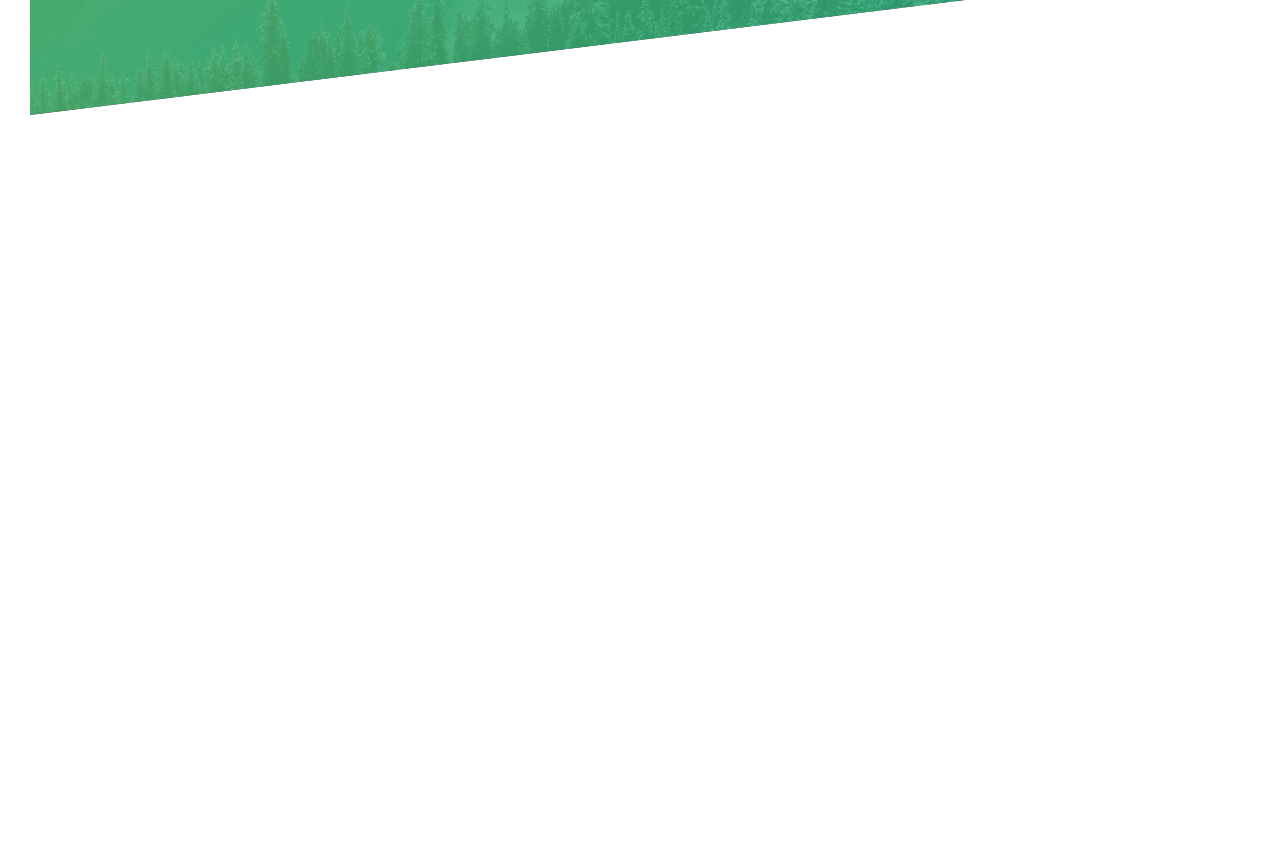
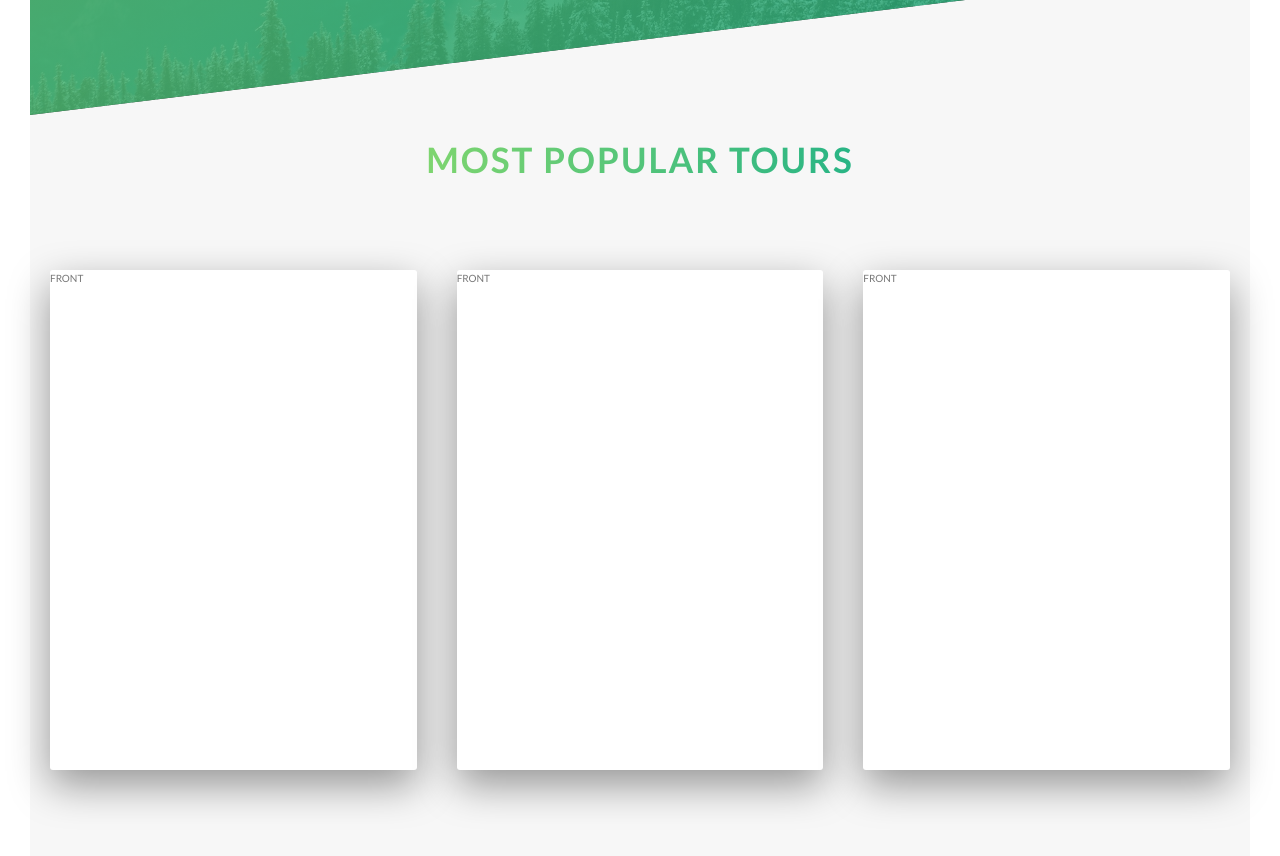
Before and after one commit to DenisPepper/jonas-css-natours, a React (Vite) app: page / in a window 1280 px wide. Shown: the part 2220-3076 px from the top of the page. Before the commit the page ends 2335 px from the top, so only its background shows below. Built offline with nearby package versions, Linux system fonts and the light colour scheme.

Commit message:
Добавит карточки с анимацией вращения

```diff
--- a/src/components/app.jsx
+++ b/src/components/app.jsx
@@ -2,6 +2,7 @@ import './App.css';
 import { About } from './about/about';
 import { Features } from './features/features';
 import { Header } from './header/header';
+import { Tours } from './tours/tours';
 
 export function App() {
   return (
@@ -10,6 +11,7 @@ export function App() {
       <main>
         <About />
         <Features />
+        <Tours />
       </main>
     </>
   );
--- /dev/null
+++ b/src/components/tour/tour.css
@@ -0,0 +1,40 @@
+.tour-card {
+  perspective: 150rem;
+}
+
+.tour-card__side {
+  height: 50rem;
+  transition: transform 0.8s ease;
+  backface-visibility: hidden;
+  border-radius: 3px;
+  box-shadow: var(--shadow-default);
+}
+
+.tour-card__side--front {
+  background-color: white;
+  margin-top: -50rem;
+}
+
+.tour-card__side--back {
+  transform: rotateY(180deg);
+}
+
+.tour-card__side--back.gradient-green {
+  background-image: var(--color-gradient-green);
+}
+
+.tour-card__side--back.gradient-orange {
+  background-image: var(--color-gradient-orange);
+}
+
+.tour-card__side--back.gradient-pink {
+  background-image: var(--color-gradient-pink);
+}
+
+.tour-card:hover .tour-card__side--front {
+  transform: rotateY(180deg);
+}
+
+.tour-card:hover .tour-card__side--back {
+  transform: rotateY(0);
+}
--- /dev/null
+++ b/src/components/tour/tour.jsx
@@ -0,0 +1,13 @@
+import './tour.css';
+
+export function Tour(props) {
+  const { backColor } = props;
+  return (
+    <article className='tour-card'>
+      <div className={`tour-card__side tour-card__side--back ${backColor}`}>
+        BACK
+      </div>
+      <div className='tour-card__side tour-card__side--front'>FRONT</div>
+    </article>
+  );
+}
--- /dev/null
+++ b/src/components/tours/tours.css
@@ -0,0 +1,12 @@
+.section-tours {
+  background-color: var(--color-gray-light-1);
+  padding: 25rem 2rem;
+  margin-top: -20dvh;
+}
+
+.tours-list {
+  display: grid;
+  grid-template-columns: repeat(3, 0.8fr);
+  gap: 4rem;
+  justify-content: center;
+}
--- /dev/null
+++ b/src/components/tours/tours.jsx
@@ -0,0 +1,33 @@
+import './tours.css';
+import { HeadingSecondary as H2 } from '../heading-secondary/heading-secondary';
+import { Tour } from '../tour/tour';
+
+const tours = [
+  {
+    id: '1',
+    backColor: 'gradient-green',
+  },
+  {
+    id: '2',
+    backColor: 'gradient-orange',
+  },
+  {
+    id: '3',
+    backColor: 'gradient-pink',
+  },
+];
+
+export function Tours() {
+  return (
+    <section className='section-tours'>
+      <div className='u-place-in-center u-margin-bottom-big'>
+        <H2>Most popular tours</H2>
+      </div>
+      <div className='tours-list'>
+        {tours.map((tour) => (
+          <Tour key={tour.id} backColor={tour.backColor} />
+        ))}
+      </div>
+    </section>
+  );
+}
--- a/src/index.css
+++ b/src/index.css
@@ -3,6 +3,22 @@
   --color-green-light: #7ed56f;
   --color-green-medium: #55c57a;
   --color-green-dark: #28b485;
+  --color-gradient-green: linear-gradient(
+    to right bottom,
+    rgba(171, 221, 163, 0.8),
+    rgba(40, 180, 133, 0.8)
+  );
+  --color-gradient-orange: linear-gradient(
+    to right bottom,
+    rgba(235, 203, 171, 0.8),
+    rgba(180, 133, 40, 0.8)
+  );
+  --color-gradient-pink: linear-gradient(
+    to right bottom,
+    rgba(231, 174, 174, 0.8),
+    rgba(180, 40, 56, 0.8)
+  );
+  --shadow-default: 0 1.5rem 4rem rgba(0, 0, 0, 0.4);
 }
 
 *,
```
